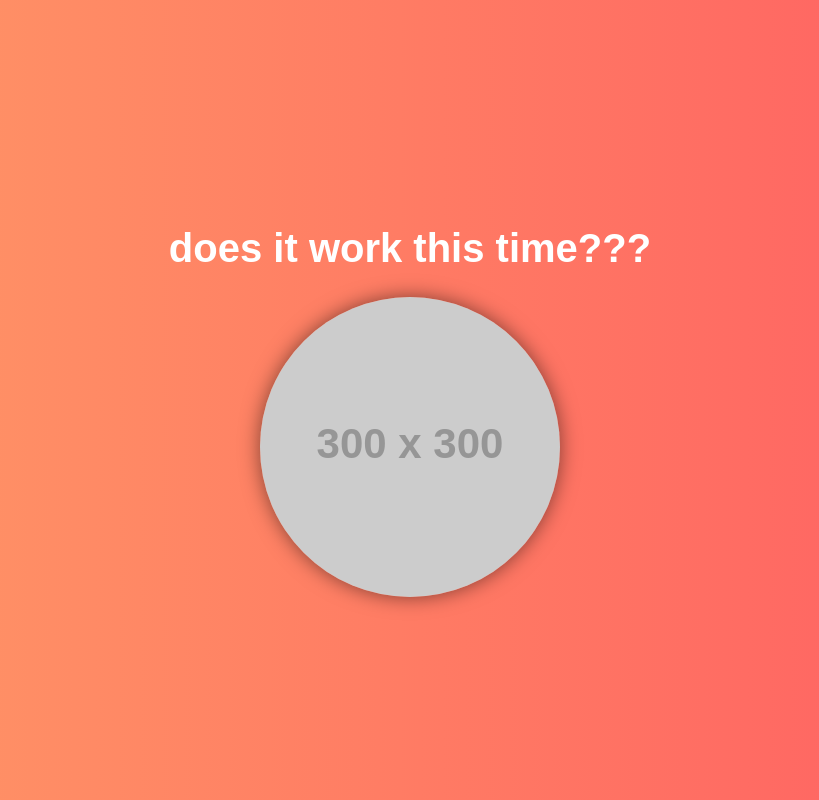
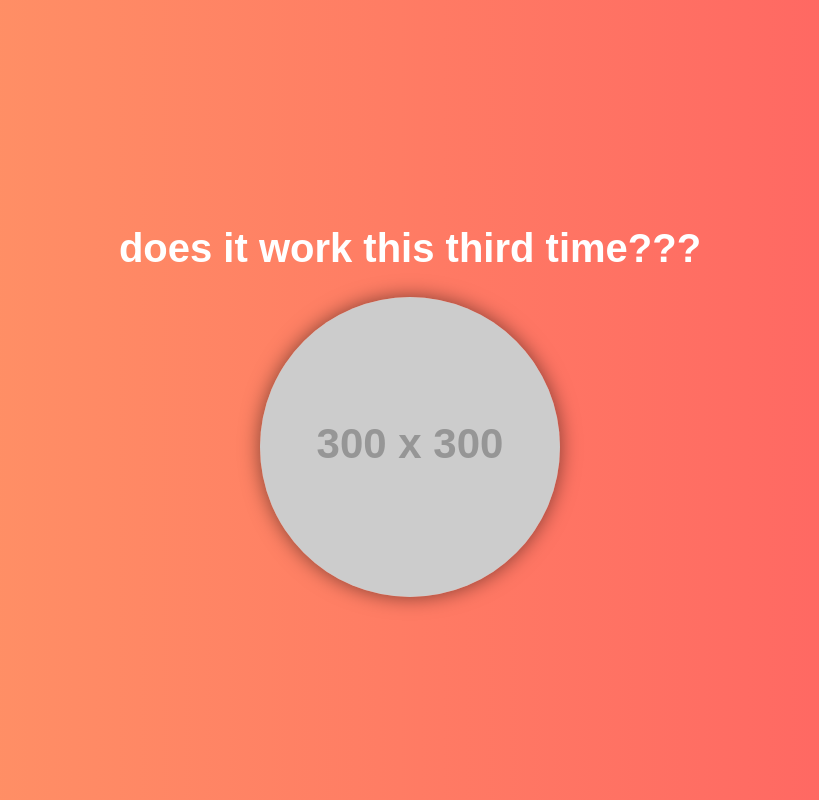
Before and after one commit to anooppatandi/simplecicddevops, a plain HTML site: page index.html in a window 1280 px wide. Shown: the whole page, without its empty margins (230-1049 px from the left). Drawn offline with Linux system fonts and the light colour scheme; placeholder pictures from the web are drawn by us.

Commit message:
ansible updated file

```diff
--- a/index.html
+++ b/index.html
@@ -37,7 +37,7 @@
 
 <body>
     <div class="content">
-        <h1>does it work this time??? </h1>
+        <h1>does it work this third time??? </h1>
         <img src="https://via.placeholder.com/300" alt="Placeholder Image">
     </div>
 </body>
```
